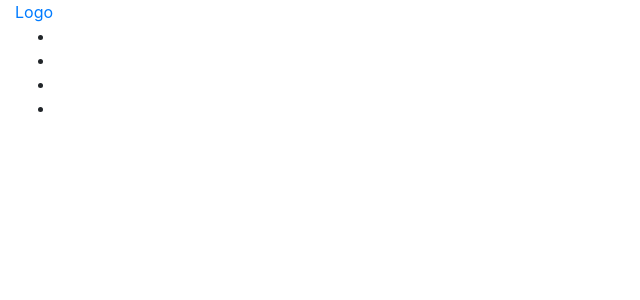
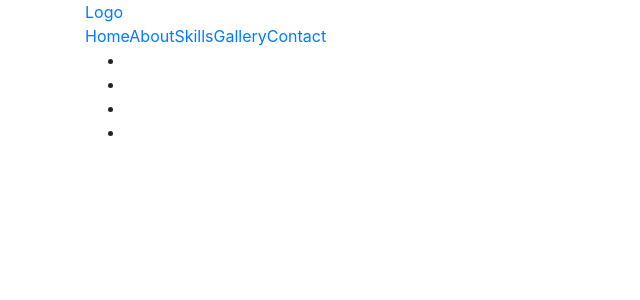
Before and after one commit to AsiaArgento/react-portfolio-app, a React (Create React App) app: page / in a window 1280 px wide. Shown: the top 300 px of the page, without its empty margins (0-640 px from the left). Built offline with nearby package versions, Linux system fonts and the light colour scheme.

Commit message:
added new components for the pages

```diff
--- a/package.json
+++ b/package.json
@@ -9,6 +9,7 @@
     "bootstrap": "^4.4.1",
     "react": "^16.12.0",
     "react-dom": "^16.12.0",
+    "react-router-dom": "^5.1.2",
     "react-scripts": "3.3.0"
   },
   "scripts": {
--- a/src/App.js
+++ b/src/App.js
@@ -1,31 +1,24 @@
 import React, { Component } from 'react';
+import { BrowserRouter as Router, Route, Link } from "react-router-dom";
 import "bootstrap/dist/css/bootstrap.min.css";
+import About from "./components/about.component";
+import Contact from "./components/contact.component";
+import Gallery from "./components/gallery.component";
+import Home from "./components/home.component";
+import Skills from "./components/skills.component";
 
-class App extends Component {
+export default class App extends Component {
   render() {
     return (
-      <div className="container-fluid">
-        <div className="navigation">
-          <a className="logo">
-            Logo
-          </a>
-          <nav className="nav-links">
-            <a className="home-link active"></a>
-            <a className="about"></a>
-            <a className="skills"></a>
-            <a className="gallery"></a>
-            <a className="contact"></a>
-          </nav>
-          <ul className="contact-links">
-            <li className="link"></li>
-            <li className="link"></li>
-            <li className="link"></li>
-            <li className="link"></li>
-          </ul>
+      <Router>
+        <div className="App">
+          <Route path="/" exact component={Home} />
+          <Route path="/about" component={About} />
+          <Route path="/skills" component={Skills} />
+          <Route path="/gallery" component={Gallery} />
+          <Route path="/contact" component={Contact} />
         </div>
-      </div>
+      </Router>
     )
   }
 }
-
-export default App;
--- /dev/null
+++ b/src/components/about.component.js
@@ -0,0 +1,11 @@
+import React, { Component } from 'react';
+
+export default class About extends Component {
+  render() {
+    return (
+      <div>
+        <h2>Welcome to About Component</h2>
+      </div>
+    )
+  }
+}
--- /dev/null
+++ b/src/components/contact.component.js
@@ -0,0 +1,11 @@
+import React, { Component } from 'react';
+
+export default class Contact extends Component {
+  render() {
+    return (
+      <div>
+        <h2>Welcome to Contact Component</h2>
+      </div>
+    )
+  }
+}
--- /dev/null
+++ b/src/components/gallery.component.js
@@ -0,0 +1,11 @@
+import React, { Component } from 'react';
+
+export default class Gallery extends Component {
+  render() {
+    return (
+      <div>
+        <h2>Welcome to Gallery Component</h2>
+      </div>
+    )
+  }
+}
--- /dev/null
+++ b/src/components/home.component.js
@@ -0,0 +1,28 @@
+import React, { Component } from 'react';
+
+export default class Home extends Component {
+  render() {
+    return (
+      <div className="container">
+        <div className="navigation">
+          <a className="logo">
+            Logo
+          </a>
+          <nav className="nav-links">
+            <a href="/">Home</a>
+            <a href="/about">About</a>
+            <a href="/skills">Skills</a>
+            <a href="/gallery">Gallery</a>
+            <a href="/contact">Contact</a>
+          </nav>
+          <ul className="contact-links">
+            <li className="link"></li>
+            <li className="link"></li>
+            <li className="link"></li>
+            <li className="link"></li>
+          </ul>
+        </div>
+      </div>
+    )
+  }
+}
--- /dev/null
+++ b/src/components/skills.component.js
@@ -0,0 +1,11 @@
+import React, { Component } from 'react';
+
+export default class Skills extends Component {
+  render() {
+    return (
+      <div>
+        <h2>Welcome to Skills Component</h2>
+      </div>
+    )
+  }
+}
```
Also changed, not shown: 1 other file (tests, documents, lock files or other folders).
